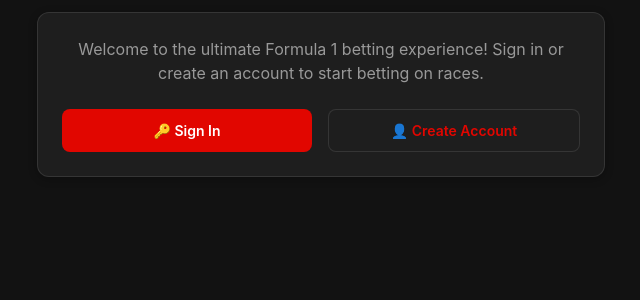
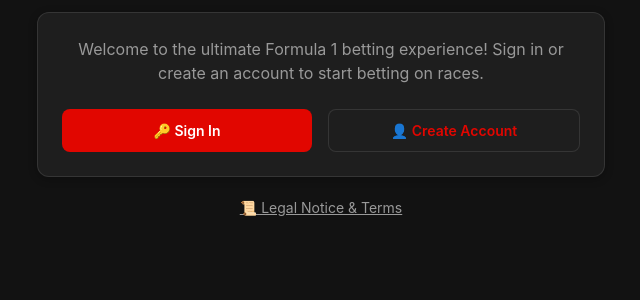
Before and after one commit to Meith0717/f1-betting-website, a Flask app: page / in a window 1280 px wide. Shown: the part 204-504 px from the top of the page, without its empty margins (319-959 px from the left). Run offline with Flask 3, Linux system fonts and the light colour scheme; data that the repository does not hold is empty.

Commit message:
Move legal notice link to welcome page for easy access

```diff
--- a/src/app/static/css/mobile-styles.css
+++ b/src/app/static/css/mobile-styles.css
@@ -1277,6 +1277,22 @@ nav {
     font-style: italic;
 }
 
+.legal-notice-link {
+    margin-top: 16px;
+    font-size: 14px;
+}
+
+.legal-notice-link a {
+    color: var(--text-muted);
+    text-decoration: underline;
+    transition: color 0.2s ease;
+}
+
+.legal-notice-link a:hover {
+    color: var(--primary);
+    text-decoration: none;
+}
+
 /*****************************
 * Dark Mode Support
 *****************************/
--- a/src/app/templates/welcome.html
+++ b/src/app/templates/welcome.html
@@ -15,6 +15,13 @@
       <a href="{{ url_for('auth.register') }}" class="btn btn-secondary btn-block" title="Create a new account to start betting">👤 Create Account</a>
     </div>
   </div>
+
+  <!-- Legal Notice Link - Easy Access -->
+  <div class="legal-notice-link mt-4 text-center">
+    <a href="{{ url_for('main.legal_notice') }}" class="text-muted" title="View legal information and terms">
+      📜 Legal Notice & Terms
+    </a>
+  </div>
 </div>
 
 <script src="{{ url_for('static', filename='js/countdown.js') }}"></script>
```
